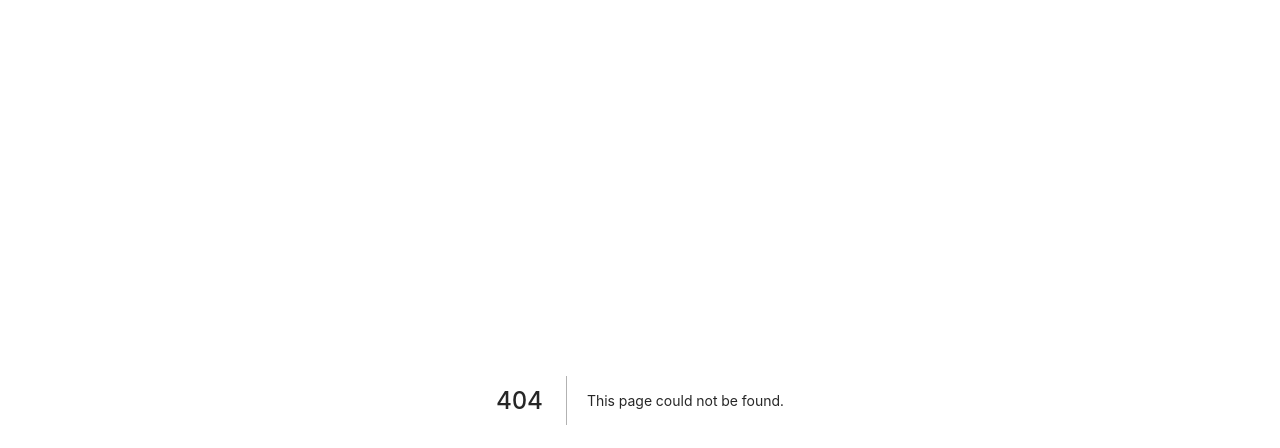
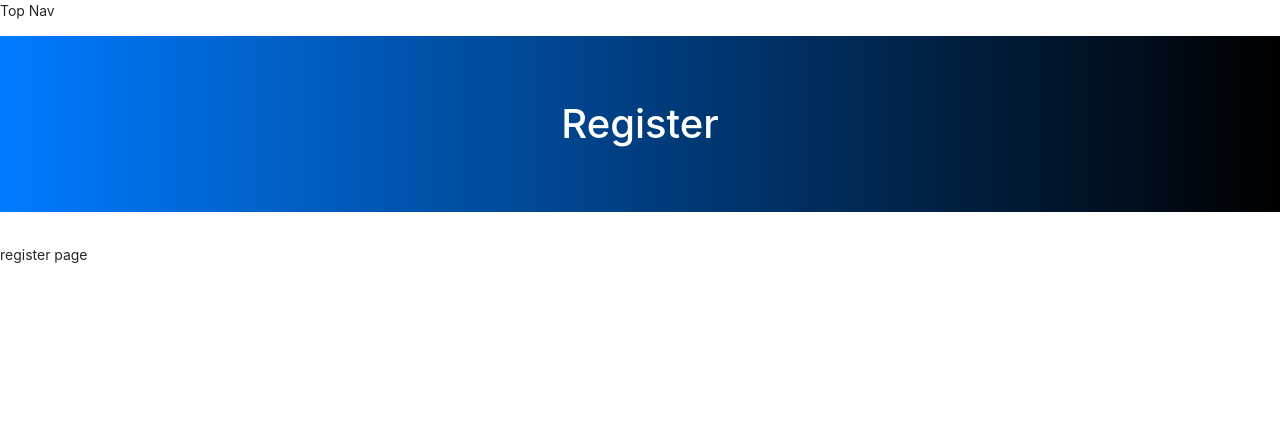
Before and after one commit to JamesPrenticez/cookie_auth_boiler, a Next.js app in the folder client/: page /register in a window 1280 px wide. Before the commit this address had no page. Shown: the top 448 px of the page. Built offline with nearby package versions, Linux system fonts and the light colour scheme.

Commit message:
Lesson 1.5 - Register/Login/TopNav

```diff
--- /dev/null
+++ b/client/components/TopNav.js
@@ -0,0 +1,9 @@
+const TopNav = () => {
+    return (
+        <>
+            <p>Top Nav</p>
+        </>
+    )
+}
+
+export default TopNav
--- a/client/pages/_app.js
+++ b/client/pages/_app.js
@@ -1,9 +1,15 @@
+import TopNav from '../components/TopNav'
 import 'bootstrap/dist/css/bootstrap.min.css'
 import 'antd/dist/antd.css'
 import '../public/css/styles.css'
 
 function MyApp ({Component, pageProps}) {
-    return <Component {...pageProps} />
+    return (
+    <>
+        <TopNav />
+        <Component {...pageProps} />
+    </>
+    )
 }
 
 export default MyApp
--- /dev/null
+++ b/client/pages/register.js
@@ -0,0 +1,10 @@
+const Register = () => {
+    return (
+        <>
+        <h1 className='jumbotron text-center bg-primary square'>Register</h1>
+        <p>register page</p>
+        </>
+    )
+}
+
+export default Register
```
Also changed, not shown: client/pages/login.js (added, +10 -0 lines).
